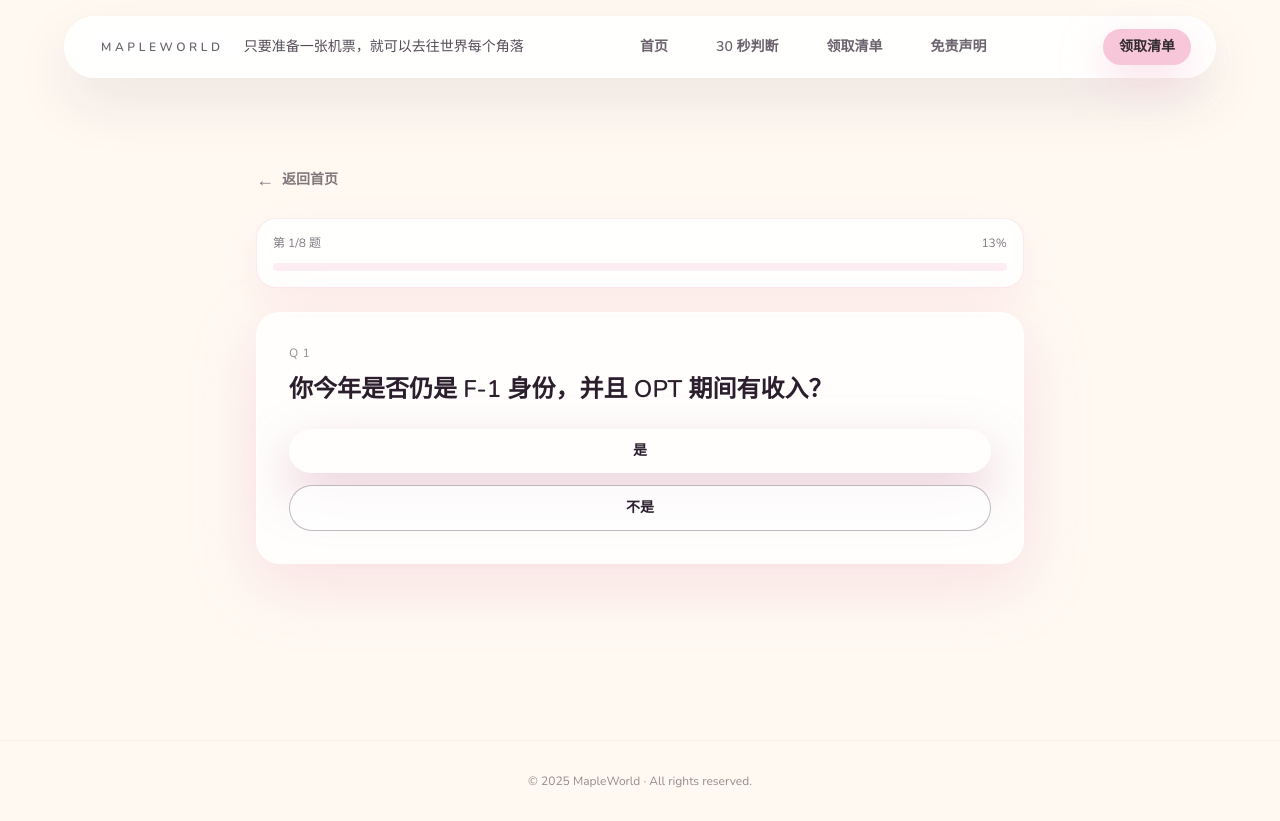
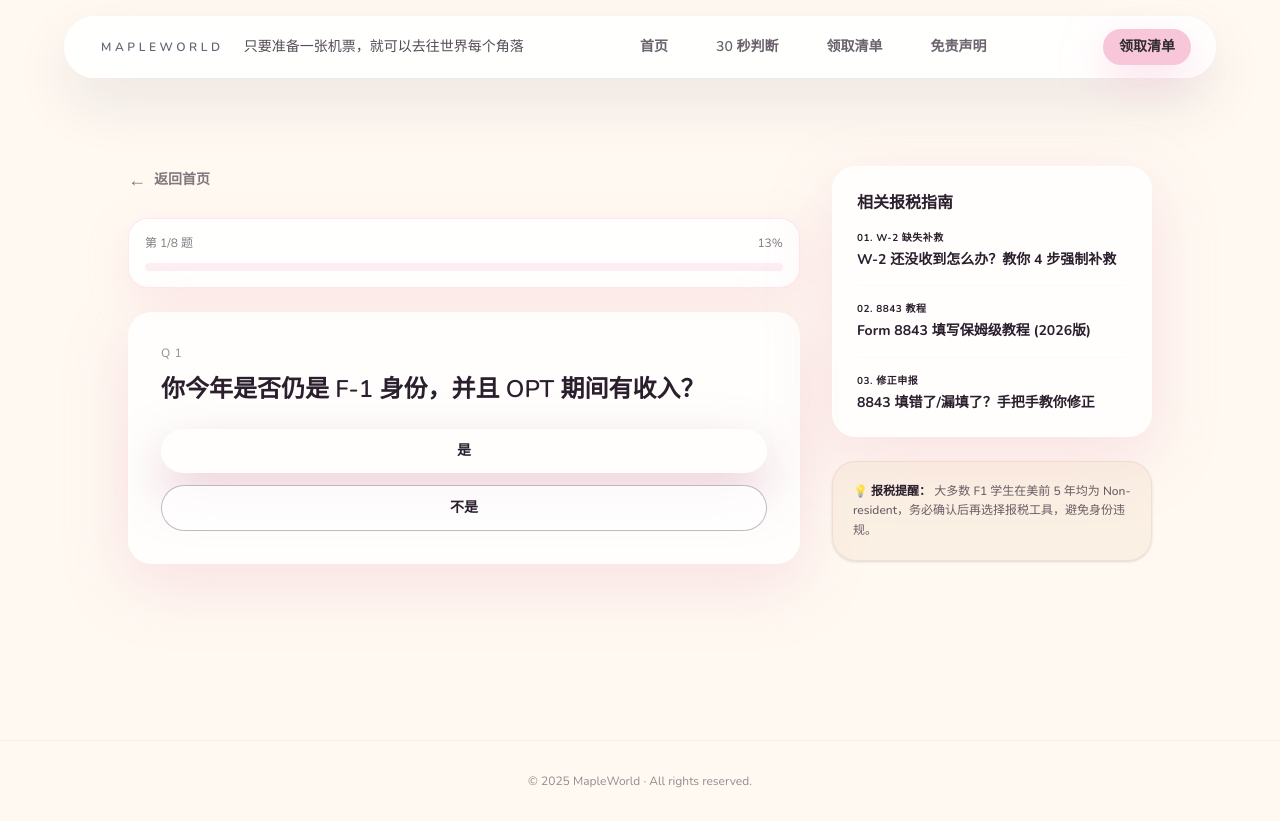
Before and after one commit to lynette367/US-Tax-Guide-for-International-Students-2026, a Next.js app: page /tools/opt-tax in a window 1280 px wide. Built offline with nearby package versions, Linux system fonts and the light colour scheme.

Commit message:
feat: update internal link

```diff
--- a/src/app/tools/opt-tax/layout.tsx
+++ b/src/app/tools/opt-tax/layout.tsx
@@ -1,9 +1,18 @@
 import type { Metadata } from "next";
 
 export const metadata: Metadata = {
-  title: "OPT 报税路径判断工具（8 问）",
+  title: "2026 F1/OPT 报税身份自测与路径判定工具 - MapleWorld",
   description:
-    "面向在美 F1/OPT 的 8 问判断器：给出推荐报税路径与下一步清单。",
+    "30秒在线自测你的美国报税身份（Resident vs Non-resident），获取 2026 报税季专属表单清单与 W-2 缺失补救方案。",
+  keywords: [
+    "F1 报税身份自测",
+    "OPT 报税路径",
+    "1040-NR 判定",
+    "Substantial Presence Test 工具",
+    "留学生退税",
+    "Form 8843 教程",
+    "W-2 没收到怎么办",
+  ],
   alternates: {
     canonical: "https://www.mapleworld.online/tools/opt-tax",
   },
--- a/src/app/tools/opt-tax/page.tsx
+++ b/src/app/tools/opt-tax/page.tsx
@@ -471,7 +471,8 @@ export default function OptTaxToolPage() {
     <main className="pb-16 text-brand-ink">
       <section className="px-4 py-12 sm:py-16">
         <div className="page-shell">
-          <div className="mx-auto flex max-w-3xl flex-col gap-6">
+          <div className="mx-auto flex max-w-5xl flex-col lg:flex-row gap-8">
+            <div className="flex-1 flex flex-col gap-6">
               <div className="flex items-center">
                 <button
                   type="button"
@@ -491,7 +492,7 @@ export default function OptTaxToolPage() {
                 </button>
               </div>
 
-            <div className="rounded-[20px] border border-brand-pink/40 bg-white/90 p-4 shadow-[0_12px_40px_rgba(244,185,200,0.2)]">
+              <div className="rounded-[20px] border border-brand-pink/40 bg-white/90 p-4 shadow-[0_12px_40px_rgba(244,185,200,0.25)]">
                 <div className="flex items-center justify-between text-xs text-brand-ink/60">
                   <span>第 {progressStep}/{totalSteps} 题</span>
                   <span>{progressPercent}%</span>
@@ -604,6 +605,33 @@ export default function OptTaxToolPage() {
                 }}
               />
             </div>
+
+            <aside className="w-full lg:w-80 shrink-0 space-y-6">
+              <div className="soft-card !p-6">
+                <h3 className="font-bold text-brand-ink mb-4">相关报税指南</h3>
+                <div className="space-y-4">
+                  <Link href="/w2-missing-guide" className="group block">
+                    <p className="text-[10px] text-brand-pinkdeep font-bold mb-1 uppercase tracking-wider">01. W-2 缺失补救</p>
+                    <h4 className="text-sm font-bold group-hover:text-brand-pinkdeep transition leading-snug">W-2 还没收到怎么办？教你 4 步强制补救</h4>
+                  </Link>
+                  <Link href="/form-8843-guide" className="group block pt-4 border-t border-brand-pink/10">
+                    <p className="text-[10px] text-brand-pinkdeep font-bold mb-1 uppercase tracking-wider">02. 8843 教程</p>
+                    <h4 className="text-sm font-bold group-hover:text-brand-pinkdeep transition leading-snug">Form 8843 填写保姆级教程 (2026版)</h4>
+                  </Link>
+                  <Link href="/form-8843-amend-guide" className="group block pt-4 border-t border-brand-pink/10">
+                    <p className="text-[10px] text-brand-pinkdeep font-bold mb-1 uppercase tracking-wider">03. 修正申报</p>
+                    <h4 className="text-sm font-bold group-hover:text-brand-pinkdeep transition leading-snug">8843 填错了/漏填了？手把手教你修正</h4>
+                  </Link>
+                </div>
+              </div>
+
+              <div className="rounded-3xl bg-[#f2dac4]/30 border border-[#e6b8a2]/30 p-5 shadow-sm">
+                <p className="text-xs text-brand-ink/70 leading-relaxed font-medium">
+                  💡 <span className="font-bold text-brand-ink">报税提醒：</span> 大多数 F1 学生在美前 5 年均为 Non-resident，务必确认后再选择报税工具，避免身份违规。
+                </p>
+              </div>
+            </aside>
+          </div>
         </div>
       </section>
     </main>
```
Also changed, not shown: 1 other file (tests, documents, lock files or other folders). Lines whose indentation alone changed are shown as unchanged.
